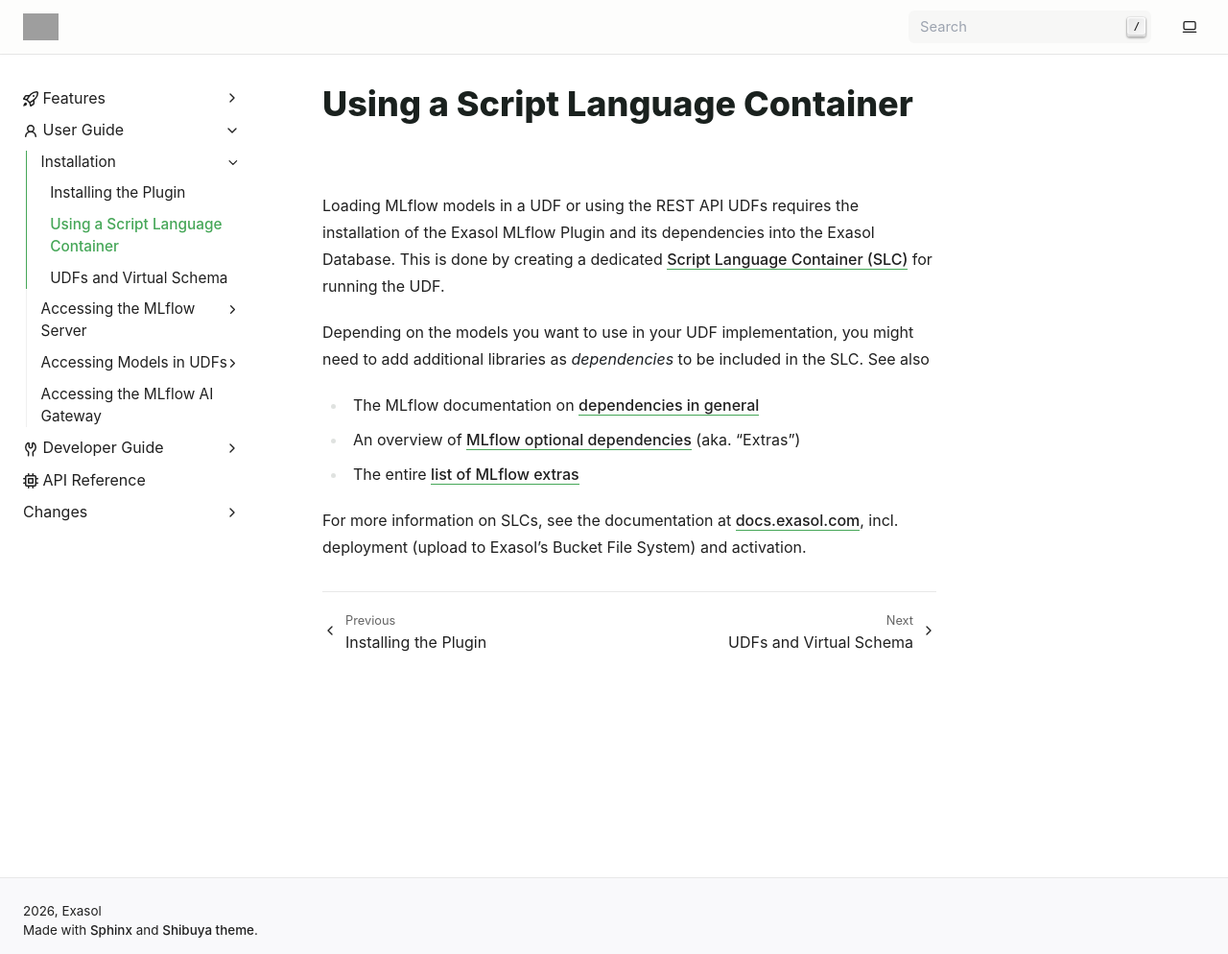
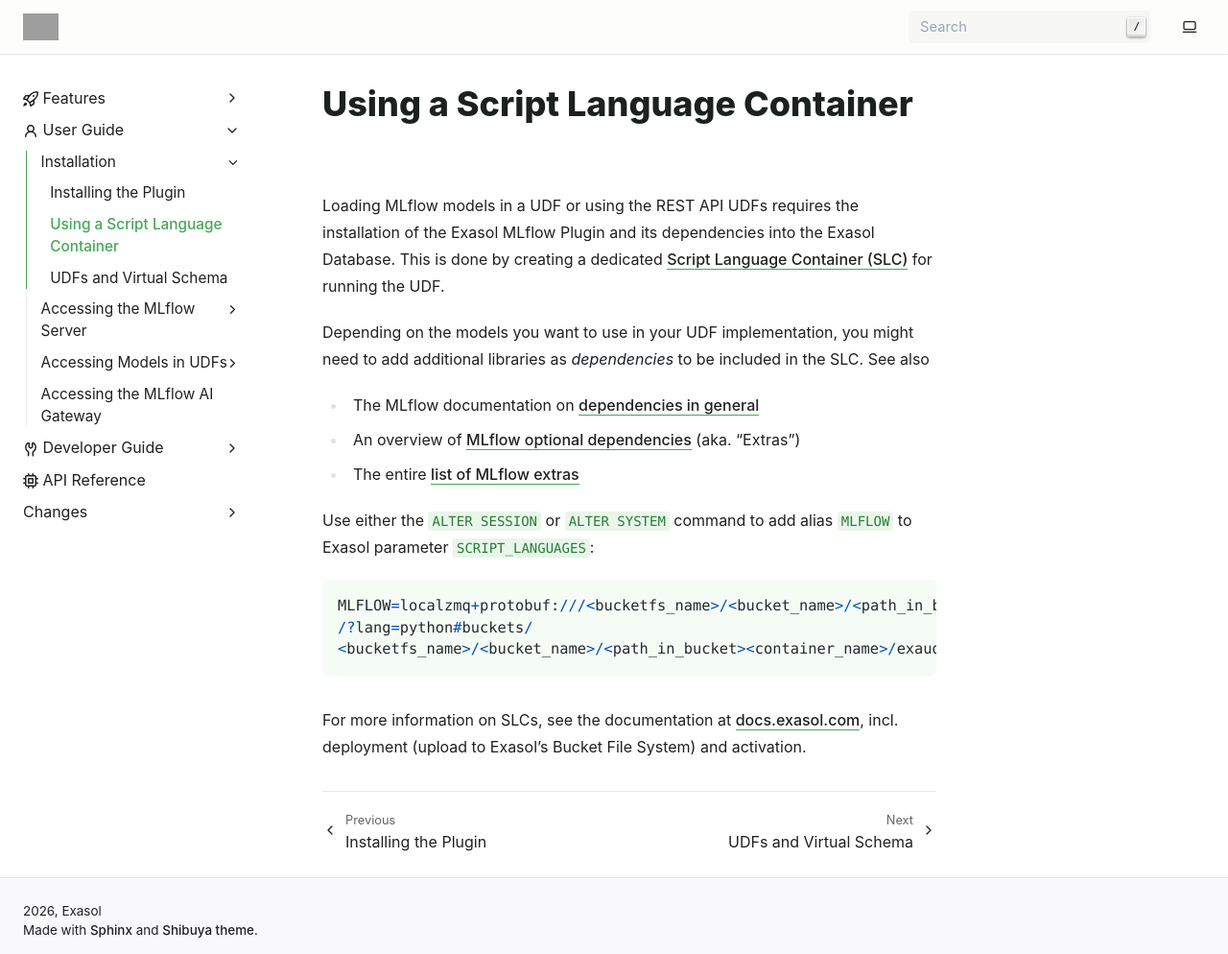
Before and after one commit to exasol/mlflow-plugin, a Sphinx documentation site: the page built from doc/user_guide/installation/slc.rst, in a window 1280 px wide and 994 px high. Shown: the whole window at 96% size. Built offline with Sphinx 7.4.7, drawn with Linux system fonts in a browser that asks for light colours; pages that are not in the unit, such as notebooks, are missing from menus; grey boxes are pictures that could not be loaded.

Commit message:
Added activation to user guide

```diff
--- a/doc/user_guide/installation/slc.rst
+++ b/doc/user_guide/installation/slc.rst
@@ -18,6 +18,15 @@
   <mlflow_extras_overview_>`_ (aka. "Extras")
 * The entire `list of MLflow extras <mlflow_extra-ml-requirements_>`_
 
+Use either the ``ALTER SESSION`` or ``ALTER SYSTEM`` command to add alias
+``MLFLOW`` to Exasol parameter ``SCRIPT_LANGUAGES``:
+
+.. code-block:: sql
+
+    MLFLOW=localzmq+protobuf:///<bucketfs_name>/<bucket_name>/<path_in_bucket><container_name>
+    /?lang=python#buckets/
+    <bucketfs_name>/<bucket_name>/<path_in_bucket><container_name>/exaudf/exaudfclient
+
 For more information on SLCs, see the documentation at `docs.exasol.com
 <slcs_>`_, incl. deployment (upload to Exasol's Bucket File System) and
 activation.
```
